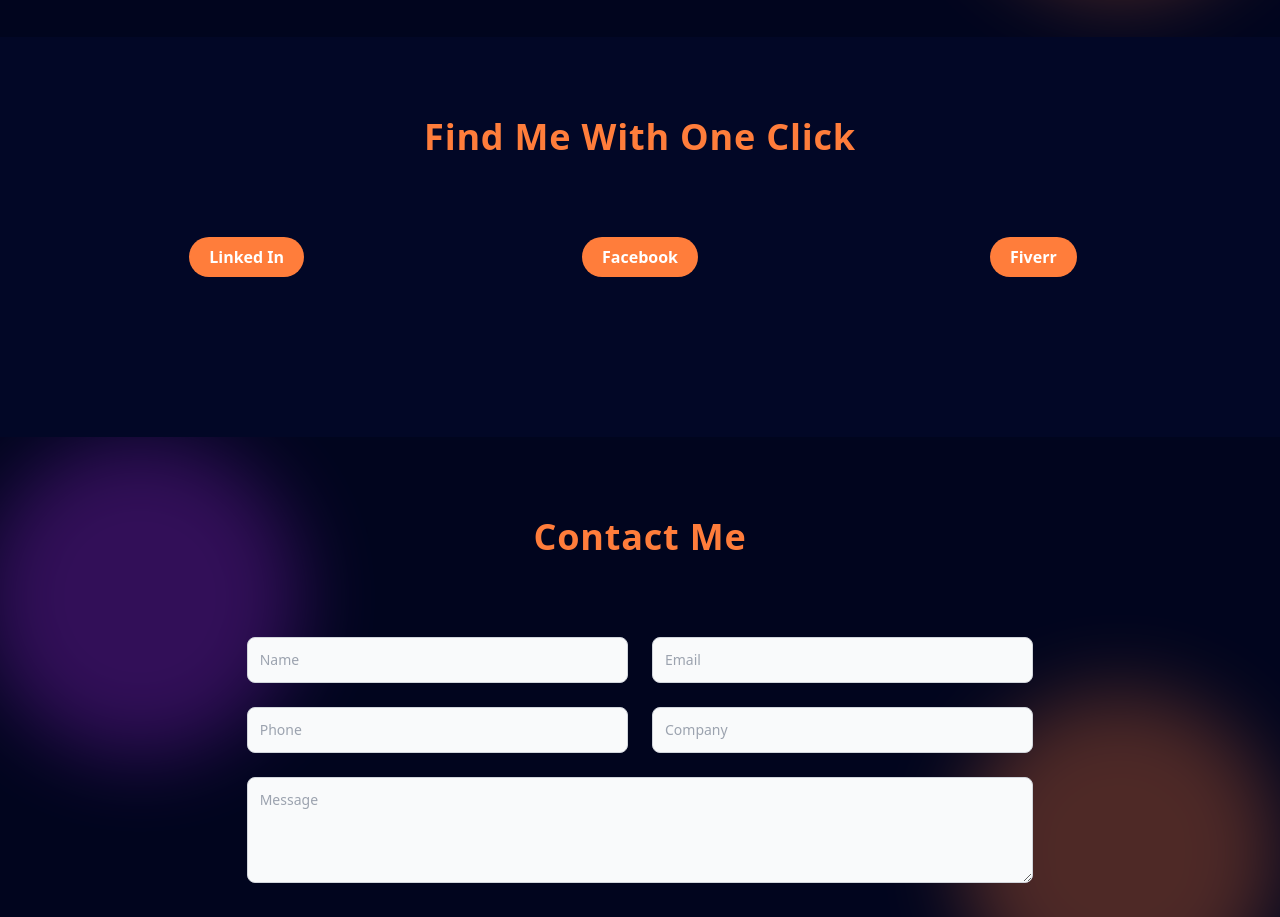
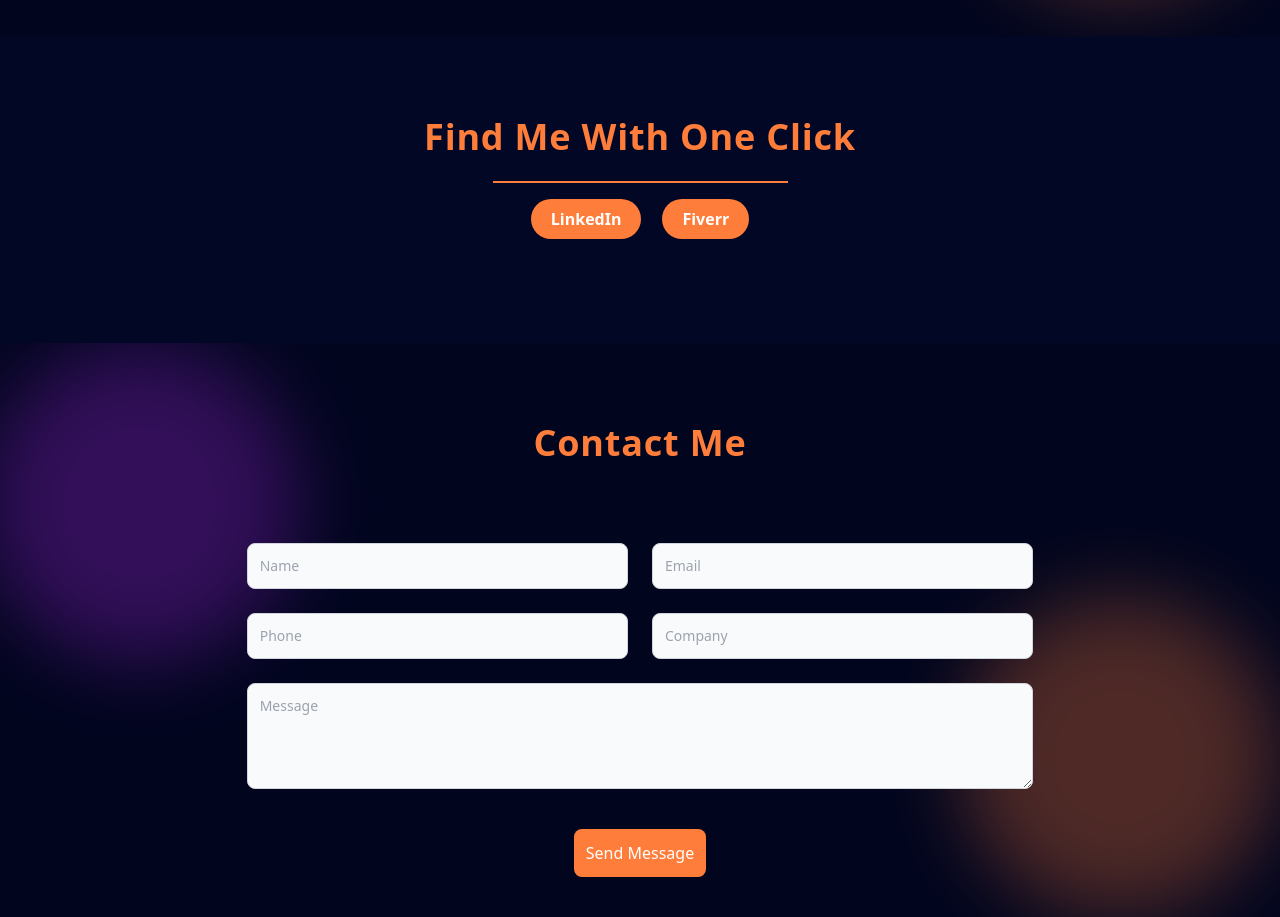
Before and after one commit to arpa12/Arpa-Nihan, a website: page index.html in a window 1280 px wide. Shown: the part 1901-2818 px from the top of the page. Drawn offline with nearby package versions, Linux system fonts and the light colour scheme.

Commit message:
second commit

```diff
--- a/index.html
+++ b/index.html
@@ -60,7 +60,8 @@
             <li>
               <a
                 href="./arpanihan_cv.pdf"
-                class="bg-color-secondary p-3 rounded-md capitalize font-bold hover:opacity-80 ease-in duration-200 w-full" target="_blank"
+                class="bg-color-secondary p-3 rounded-md capitalize font-bold hover:opacity-80 ease-in duration-200 w-full"
+                target="_blank"
                 >View My Resume</a
               >
             </li>
@@ -69,7 +70,9 @@
               <a
                 download=""
                 href="./arpanihan_cv.pdf"
-                class="bg-color-secondary p-3 rounded-md capitalize font-bold hover:opacity-80 ease-in duration-200 w-full" target="_blank">Download My Resume</a
+                class="bg-color-secondary p-3 rounded-md capitalize font-bold hover:opacity-80 ease-in duration-200 w-full"
+                target="_blank"
+                >Download My Resume</a
               >
             </li>
           </ul>
@@ -119,7 +122,8 @@
             <li>
               <a
                 href="./Arpa Nihan_cv.pdf"
-                class="hover:text-color-secondary ease-in duration-200" target="_blank"
+                class="hover:text-color-secondary ease-in duration-200"
+                target="_blank"
                 >View My Resume</a
               >
             </li>
@@ -128,7 +132,9 @@
               <a
                 download=""
                 href="./Arpa Nihan_cv.pdf"
-                class="hover:text-color-secondary ease-in duration-200" target="_blank">Download My Resume</a
+                class="hover:text-color-secondary ease-in duration-200"
+                target="_blank"
+                >Download My Resume</a
               >
             </li>
           </ul>
@@ -275,35 +281,20 @@
 
       <section id="link" class="bg-color-primary-light">
         <div class="container py-20">
-          <div class="text-center m-auto mb-20">
-            <h2 class="font-bold text-color-secondary text-4xl">
+          <div class="flex flex-col items-center mb-6">
+            <h2 class="font-bold text-color-secondary text-4xl mb-2">
               Find Me With One Click
             </h2>
-          </div>
-          <div class="grid grid-cols-3 text-center m-auto mb-20">
-            <div>
+            <hr class="w-1/4 mx-auto border-t-2 border-color-secondary my-4" />
+            <div class="space-x-4">
               <button
                 class="btn rounded-full bg-color-secondary pl-5 pr-5 pt-2 pb-2 font-bold hover:opacity-80 ease-in duration-200"
               >
                 <a
                   href="https://www.linkedin.com/in/arpa-nihan-4080771a0/"
                   target="_blank"
-                  >Linked In</a
-                >
+                  >LinkedIn</a>
               </button>
-            </div>
-            <div>
-              <button
-                class="btn rounded-full bg-color-secondary pl-5 pr-5 pt-2 pb-2 font-bold hover:opacity-80 ease-in duration-200"
-              >
-                <a
-                  href="https://www.facebook.com/arpa.nihan?mibextid=ZbWKwL"
-                  target="_blank"
-                  >Facebook</a
-                >
-              </button>
-            </div>
-            <div>
               <button
                 class="btn rounded-full bg-color-secondary pl-5 pr-5 pt-2 pb-2 font-bold hover:opacity-80 ease-in duration-200"
               >
@@ -317,7 +308,6 @@
       </section>
 
       <section id="contact" class="relative">
-
         <div
           class="w-80 h-80 bg-color-blob absolute top-0 -left-5 -z-10 blur-2xl opacity-30 overflow-hidden rounded-full"
         ></div>
@@ -367,7 +357,10 @@
                 class="text-color-primary-dark bg-gray-50 border border-gray-300 text-sm rounded-lg block w-full p-3 focus:outline-none focus:border-color-secondary"
                 placeholder="Message"
               ></textarea>
-              <button class="btn mt-10 bg-color-secondary p-3 rounded-lg" onclick="sendMail()">
+              <button
+                class="btn mt-10 bg-color-secondary p-3 rounded-lg"
+                onclick="sendMail()"
+              >
                 Send Message
               </button>
             </div>
@@ -396,7 +389,6 @@
       });
     </script>
 
-
     <script
       type="text/javascript"
       src="https://cdn.jsdelivr.net/npm/@emailjs/browser@3/dist/email.min.js"
```
Also changed, not shown: css/main.css, 1 other file. Lines whose indentation alone changed are shown as unchanged.
